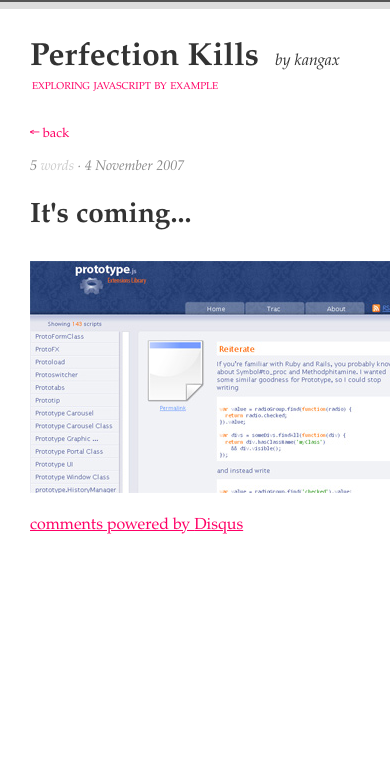
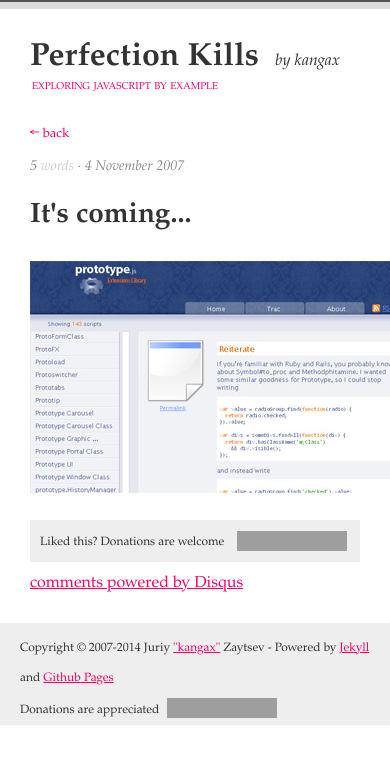
Before and after one commit to kangax/perfectionkills.com, a Jekyll site: the page built from _posts/2007-11-04-its-coming.html, in a window 390 px wide. Shown: the top 764 px of the page. Built offline with Jekyll 4.4.1, drawn with Linux system fonts in a browser that asks for light colours; Markdown is read by kramdown in place of the engine named in the settings; comment, search, counter and statistics services are not loaded; grey boxes are pictures that could not be loaded.

Commit message:
Add footer and donation buttons

```diff
--- /dev/null
+++ b/_includes/footer.html
@@ -0,0 +1,17 @@
+<div class="footer">
+  <div class="wrapper">
+    Copyright &copy; 2007-{{ site.time | date: '%Y' }} Juriy <a href="http://twitter.com/kangax">"kangax"</a> Zaytsev -
+    Powered by <a href="http://jekyllrb.com/">Jekyll</a> and <a href="http://pages.github.com/">Github Pages</a>
+
+    <span class="donations">
+      Donations are appreciated
+
+      <script data-gittip-username="kangax"
+          data-gittip-widget="button"
+          src="//gttp.co/v1.js"></script>
+
+      <script id='fbj3mh7'>(function(i){var f,s=document.getElementById(i);f=document.createElement('iframe');f.src='//api.flattr.com/button/view/?uid=kangax&button=compact&url=http%3A%2F%2Fperfectionkills.com';f.title='Flattr';f.height=20;f.width=110;f.style.borderWidth=0;s.parentNode.insertBefore(f,s);})('fbj3mh7');</script>
+    </span>
+
+  </div>
+</div>
--- a/_layouts/default.html
+++ b/_layouts/default.html
@@ -12,6 +12,7 @@
     <link rel="pingback" href="http://perfectionkills.com/xmlrpc.php">
   </head>
   <body>
+
     <div id="outer-wrapper">
 
       <div id="wrapper">
@@ -24,6 +25,9 @@
 
       </div>
     </div>
+
+    {% include footer.html %}
+
     <script src="./js/master.js"></script>
   </body>
 </html>
--- a/_layouts/post.html
+++ b/_layouts/post.html
@@ -37,6 +37,16 @@
 
           {{ content }}
 
+          <p class="donations-in-post">
+            Liked this? Donations are welcome
+
+            <script data-gittip-username="kangax"
+                data-gittip-widget="button"
+                src="//gttp.co/v1.js"></script>
+
+            <script id='fba9cr0'>(function(i){var f,s=document.getElementById(i);f=document.createElement('iframe');f.src='//api.flattr.com/button/view/?uid=kangax&button=compact&url='+encodeURIComponent(document.URL);f.title='Flattr';f.height=20;f.width=110;f.style.borderWidth=0;s.parentNode.insertBefore(f,s);})('fba9cr0');</script>
+          </p>
+
           <div id="disqus_thread"></div>
           <script>
             var disqus_shortname = 'perfectionkillscom';
@@ -53,6 +63,10 @@
 
       </div>
     </div>
+
+    {% include footer.html %}
+
     <script src="../js/master.js"></script>
+
   </body>
 </html>
--- a/css/master.css
+++ b/css/master.css
@@ -68,9 +68,6 @@
 .meta { color: #555; font-size: 11px; position: absolute; top: 18px; right: 0; }
 .entry { margin-bottom: 20px; }
 
-.footer { background-color: #222; border-top: 1px solid #EEE; color: #666; overflow: hidden; padding: 8px 6px; text-align: left; }
-.footer a {color: blue; text-decoration: underline; }
-
 .subnav {padding:0 12px;}
 .subnav h2 {color:#F06;font-size:auto;height:20px;margin-left:8px;margin-top:1em;font-size:1.2em;}
 .subnav ul {margin:0 0 16px;padding:0;}
@@ -78,43 +75,6 @@
 .subnav h1 a {color:#F06;}
 .subnav li > a {color:#777;display:block;font-size:0.9em;padding:3px 6px 3px 8px;text-align:left;text-decoration:none;}
 .subnav li > a:focus, .subnav li > a:hover {color:#DDD;}
-
-.footer .column {float:left;margin-right:3%;overflow:hidden;width:30%;}
-.footer .hdr {position:relative;}
-.footer .more {color:#bcc !important;font-size:10px !important;position:absolute;right:0;text-decoration:underline;top:13px;}
-.footer .meta-list li { border: 0; }
-.footer .about { font-size: 14px; }
-.footer .floated-links-container a {display:inline !important;}
-.footer #twitter_update_list li {color:#777;font-size:14px;padding:0 1em 0.5em;text-align:left;margin-bottom:0.5em}
-.footer #twitter_update_list li span a {display:inline;padding:0;color:#aaf;}
-
-.commentlist { padding-left: 0; }
-.commentlist li.graybox {background:#f3f3f3;}
-.commentlist li {background:#f3f3f3;border-top:1px dotted #ccc;list-style:none;margin-bottom:5px;margin-left:0;min-height:60px;padding:10px;overflow:hidden}
-.commentlist li.author {background-color:#ddd;}
-.trackbacks .comment_body {margin-left:0; font-size: 12px; }
-.trackbacks li { min-height: 0; }
-.trackbacks li p { padding-bottom: 2px; }
-.gravatar {border:1px solid #fff;float:left;height:60px;margin-right:10px;width:60px;}
-.comment_body {margin-left:100px;position:relative;}
-.comment_body p, #commentPreview p {font-size:1em;line-height:1.5em;padding-bottom:1em;}
-.comment_body p {margin:0;}
-.comment_body a.permalink {position:absolute;right:2px;top:2px;}
-.comment_header {margin-bottom:10px;color:#999;}
-.commentlist pre { border-radius: 0; font-family: Courier, monospace; font-size: 14px; background: #e0e0e0; padding: 5px 6px; }
-.comment_author {color:#333;}
-.said_on {font-style:italic;margin-left:5px;}
-
-#commentform {background:#fff;margin:1em 0;}
-#commentform textarea {background:#f8f7f6;border:1px solid #d6d3d3;width:100%;}
-#commentform #email, #commentform #author,#commentform #url {background:#f8f7f6;border:1px solid #d6d3d3;width:280px;}
-#commentform input {font-size:11px;margin-bottom:3px;padding:3px;}
-#commentform label {color:#888;font-size:11px;margin-left:3px;}
-#commentform p {margin:0;padding-bottom:0.5em;}
-#commentform textarea:hover,#commentform #email:hover,#commentform #author:hover,#commentform #url:hover {background:#fff;border:1px solid #d6d3d3;}
-#commentform textarea:focus,#commentform #email:focus,#commentform #author:focus,#commentform #url:focus {background:#fff;border:1px solid #939793;}
-#commentform .comment-warning { font-size: 13px; margin: 10px 0; background-color: #fdd; border: 1px solid #faa; padding: 5px; display: inline-block; }
-#commentform .allowed-tags { font-size: 13px; margin-top: 10px; }
 
 #carbonads-container { float: right; margin-left: 20px; margin-bottom: 20px; margin-top: 40px; clear: both; }
 
@@ -168,8 +128,19 @@
 
 .toc { margin-bottom: 30px; }
 
+.donations-in-post { font-size: 12px; background: #eee; padding: 5px 10px; line-height: 30px; margin-top: 20px; }
+.donations-in-post iframe { position: relative; top: 6px; left: 10px; }
+
+.footer { background: #eee; line-height: 40px; font-size: 12px; }
+.footer .wrapper { width: 860px; margin: 0 auto; }
+.footer iframe { position: relative; top: 5px; left: 5px; }
+.footer .donations { float: right; }
+
 @media screen and (max-width: 1000px) {
   #wrapper { width: auto; margin: 20px; }
+  .footer { line-height: 30px; padding-top: 10px; padding-bottom:; }
+  .footer .wrapper { width: auto; margin: 0 20px; }
+  .footer .donations { display: block; float: none; }
   .num-words { display: block; float: none !important; margin-left: 0 !important; }
   .date { display: block; margin-left: 0 !important; }
   .popular:before { left: 0 !important; }
```
